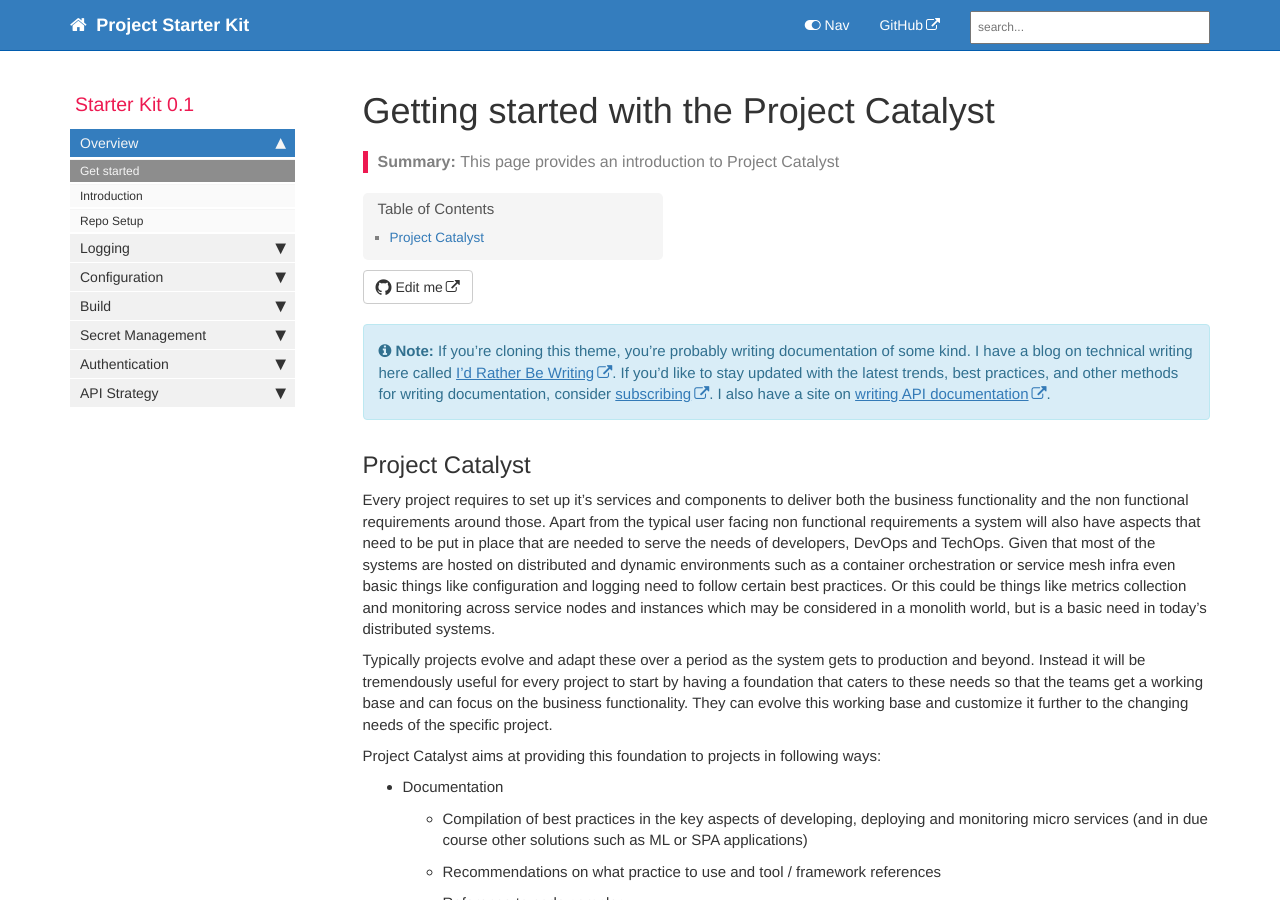
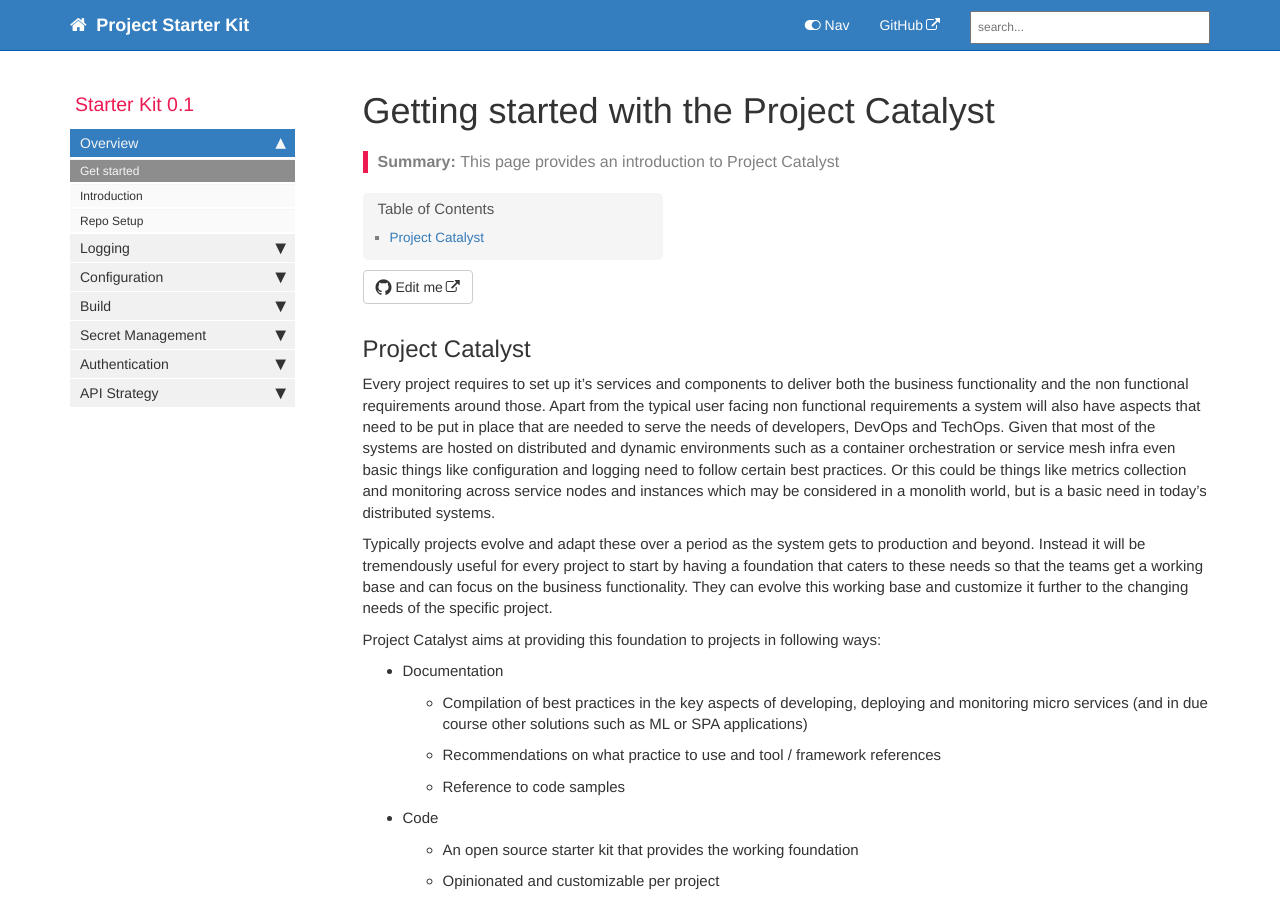
Before and after one commit to bharatak/cd-jump-start.github.io, a Jekyll site: the page built from index.md, in a window 1280 px wide and 900 px high. Built offline with Jekyll 4.4.1, drawn with Linux system fonts in a browser that asks for light colours; comment, search, counter and statistics services are not loaded; some of the changed lines change nothing that is shown.

Commit message:
Update index.md
removed the default note with reference to documentation help

```diff
--- a/index.md
+++ b/index.md
@@ -7,7 +7,6 @@ permalink: index.html
 summary: This page provides an introduction to Project Catalyst
 ---
 
-{% include note.html content="If you're cloning this theme, you're probably writing documentation of some kind. I have a blog on technical writing here called <a alt='technical writing blog' href='http://idratherbewriting.com'>I'd Rather Be Writing</a>. If you'd like to stay updated with the latest trends, best practices, and other methods for writing documentation, consider <a href='https://tinyletter.com/tomjoht'>subscribing</a>. I also have a site on <a href='http://idratherbewriting.com/learnapidoc'>writing API documentation</a>." %}
 
 ## Project Catalyst
 
```
